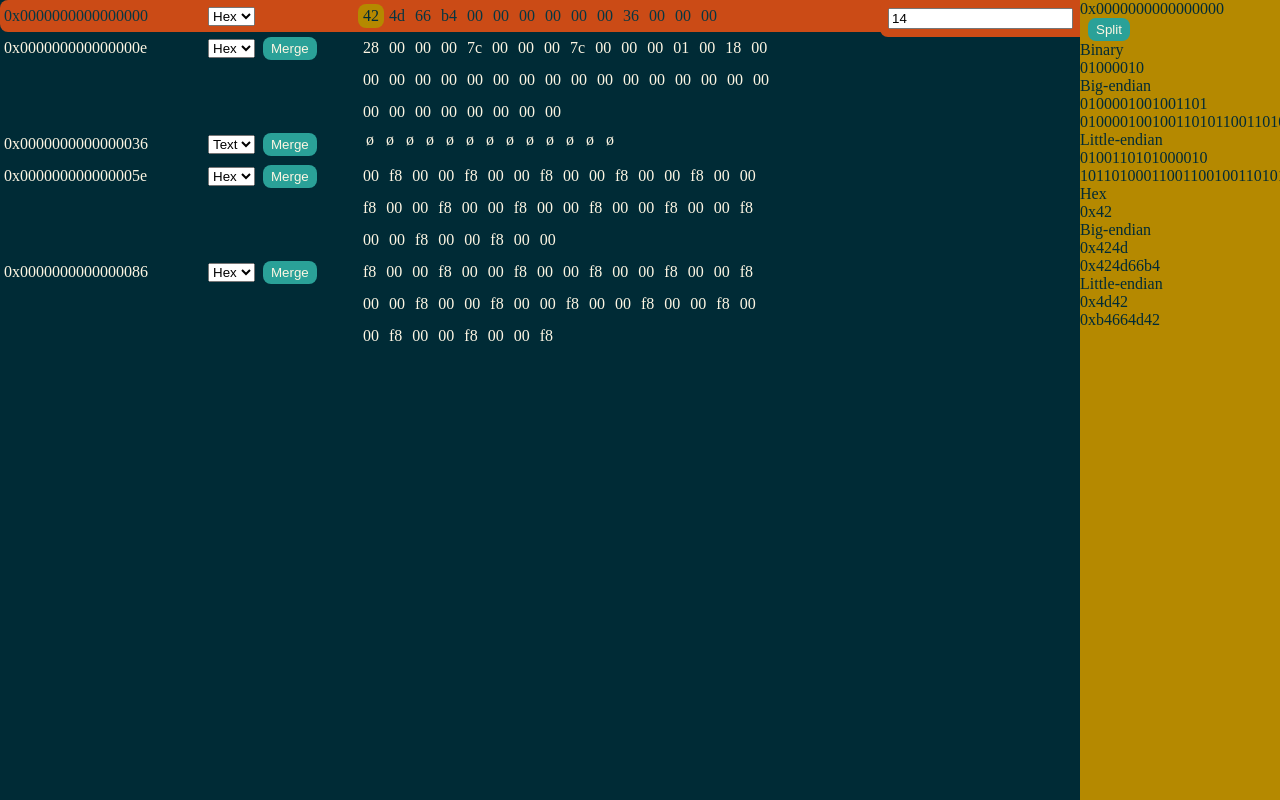
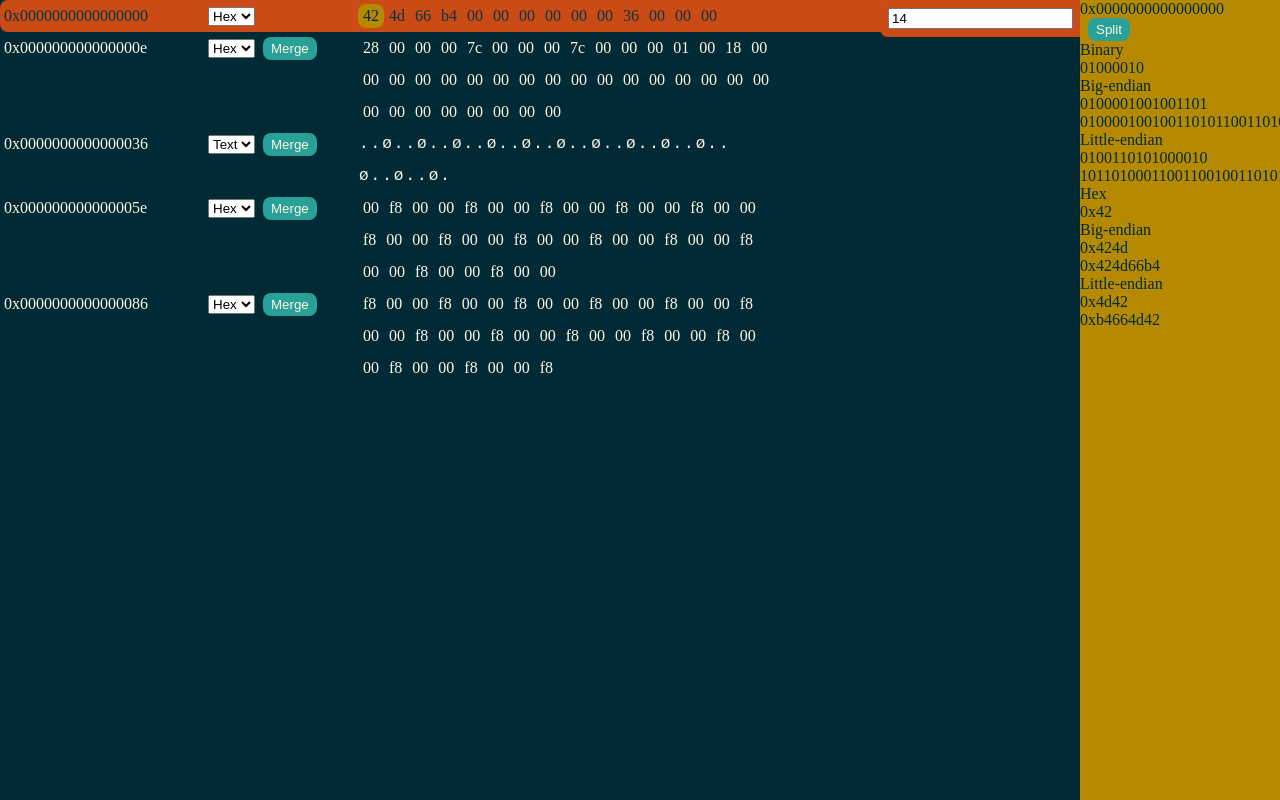
Before and after one commit to dogonwheels/bin-juice, a React (Create React App) app: page / in a window 1280 px wide. Shown: the top 800 px of the page. Built offline with nearby package versions, Linux system fonts and the light colour scheme; a web font is replaced by a local one.

Commit message:
Text row

```diff
--- /dev/null
+++ b/src/BitLength.ts
@@ -0,0 +1,7 @@
+enum BitLength {
+  Byte,
+  Word,
+  Dword,
+}
+
+export default BitLength;
--- a/src/Block.css
+++ b/src/Block.css
@@ -52,6 +52,11 @@
   padding: 3px 5px;
 }
 
+.TextCell {
+  font-family: 'Courier New', Courier, monospace;
+  padding: 3px 1px;
+}
+
 .Cell.Selected {
   background: var(--yellow);
   color: var(--base03);
--- a/src/HexBlock.tsx
+++ b/src/HexBlock.tsx
@@ -1,29 +1,15 @@
-import React, { FunctionComponent, ReactElement } from 'react';
+import React, { FunctionComponent, ReactElement, useCallback } from 'react';
+import BitLength from './BitLength';
 import './Block.css';
-import HexRow from './HexRow';
+import { formatHex } from './formatters';
+import Rows from './Rows';
 import ViewProps from './ViewProps';
 
-const HexBlock: FunctionComponent<ViewProps> = ({ data, start, length, cursor, onUpdateCursor }) => {
+const HexBlock: FunctionComponent<ViewProps> = (props) => {
   const columns = 16;
+  const formatter = useCallback((value) => formatHex(value, 2, true), []);
 
-  const rows: ReactElement[] = [];
-  for (let row = 0; row < Math.ceil(length / columns); row++) {
-    const rowStart = start + row * columns;
-    const rowEnd = Math.min(start + length, rowStart + columns);
-    const rowLength = rowEnd - rowStart;
-    rows.push(
-      <HexRow
-        key={row}
-        data={data}
-        start={rowStart}
-        length={rowLength}
-        cursor={cursor}
-        onUpdateCursor={onUpdateCursor}
-      />,
-    );
-  }
-
-  return <div>{rows}</div>;
+  return <Rows columns={columns} bitLength={BitLength.Byte} cellFormatter={formatter} {...props} />;
 };
 
 export default HexBlock;
--- /dev/null
+++ b/src/Row.tsx
@@ -0,0 +1,54 @@
+import React, { ReactElement, useCallback } from 'react';
+import BitLength from './BitLength';
+import ViewProps from './ViewProps';
+
+const steps = {
+  [BitLength.Byte]: 1,
+  [BitLength.Word]: 2,
+  [BitLength.Dword]: 4,
+};
+
+export interface RowProps extends ViewProps {
+  className?: string;
+  bitLength: BitLength;
+  cellFormatter: (value: number) => string;
+}
+
+function Row({ data, start, length, cursor, bitLength, cellFormatter, className, onUpdateCursor }: RowProps) {
+  const result: ReactElement[] = [];
+
+  const onCellClick = useCallback(
+    (e) => {
+      const position = parseInt(e.target.dataset.position, 10);
+      onUpdateCursor(position);
+      e.stopPropagation();
+    },
+    [onUpdateCursor],
+  );
+
+  const step = steps[bitLength];
+
+  for (let position = start; position < start + length; position += step) {
+    const isSelected = cursor === position;
+    let value = data.getUint8(position);
+    if (bitLength === BitLength.Word) {
+      value = data.getUint16(position);
+    } else if (bitLength === BitLength.Dword) {
+      value = data.getUint32(position);
+    }
+
+    result.push(
+      <span
+        onClick={onCellClick}
+        className={`Cell${isSelected ? ' Selected' : ''} ${className}`}
+        key={position}
+        data-position={position}
+      >
+        {cellFormatter(value)}
+      </span>,
+    );
+  }
+  return <div className="Row">{result}</div>;
+}
+
+export default Row;
--- /dev/null
+++ b/src/Rows.tsx
@@ -0,0 +1,22 @@
+import React, { FunctionComponent, ReactElement } from 'react';
+import './Block.css';
+import Row, { RowProps } from './Row';
+
+interface RowsProps extends RowProps {
+  className?: string;
+  columns: number;
+}
+
+const Rows: FunctionComponent<RowsProps> = ({ start, length, cursor, columns, ...props }) => {
+  const rows: ReactElement[] = [];
+  for (let row = 0; row < Math.ceil(length / columns); row++) {
+    const rowStart = start + row * columns;
+    const rowEnd = Math.min(start + length, rowStart + columns);
+    const rowLength = rowEnd - rowStart;
+    rows.push(<Row key={row} start={rowStart} length={rowLength} cursor={cursor} {...props} />);
+  }
+
+  return <div>{rows}</div>;
+};
+
+export default Rows;
--- a/src/TextBlock.tsx
+++ b/src/TextBlock.tsx
@@ -1,13 +1,15 @@
-import React, { FunctionComponent, ReactElement } from 'react';
+import React, { FunctionComponent, useCallback } from 'react';
+import BitLength from './BitLength';
+import Rows from './Rows';
 import ViewProps from './ViewProps';
 
-const TextBlock: FunctionComponent<ViewProps> = ({ data, start, length, cursor, onUpdateCursor }) => {
-  const result: ReactElement[] = [];
-  for (let i = start; i < start + length; i++) {
-    result.push(<span key={i}> {String.fromCharCode(data.getUint8(i))}</span>);
-  }
+const TextBlock: FunctionComponent<ViewProps> = (props) => {
+  const columns = 32;
+  const formatter = useCallback((value) => (value ? String.fromCharCode(value) : '.'), []);
 
-  return <div>{result}</div>;
+  return (
+    <Rows className="TextCell" columns={columns} bitLength={BitLength.Byte} cellFormatter={formatter} {...props} />
+  );
 };
 
 export default TextBlock;
--- a/src/formatters.ts
+++ b/src/formatters.ts
@@ -2,6 +2,6 @@ export function formatBinary(value: number, length: number) {
   return value.toString(2).padStart(length, '0');
 }
 
-export function formatHex(value: number, length: number) {
-  return '0x' + value.toString(16).padStart(length, '0');
+export function formatHex(value: number, length: number, omitPrefix: boolean = false) {
+  return (omitPrefix ? '' : '0x') + value.toString(16).padStart(length, '0');
 }
```
Also changed, not shown: src/App.tsx (+2 -6 lines), 1 other file (tests, documents, lock files or other folders).
